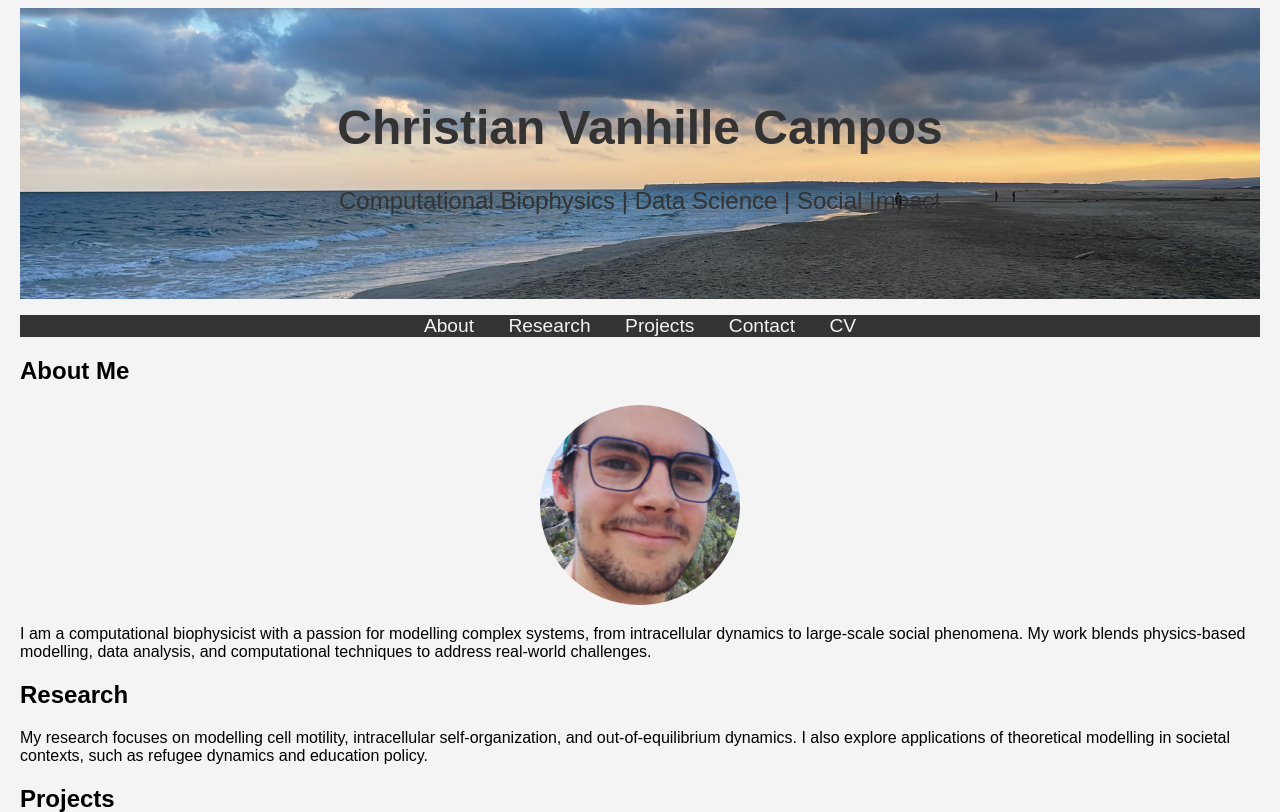
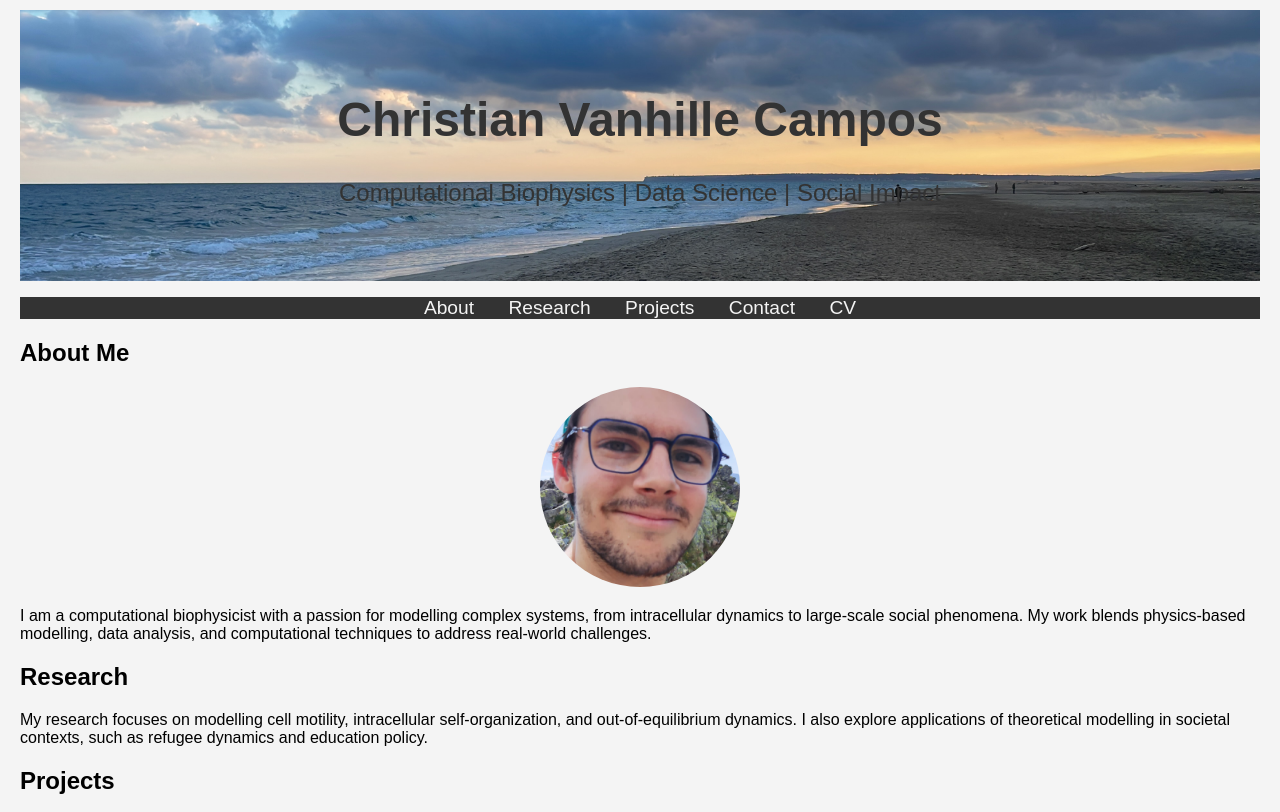
Before and after one commit to cvanhille/cvanhille.github.io, a plain HTML site: page index.html in a window 1280 px wide. Shown: the top 812 px of the page. Drawn offline with Linux system fonts and the light colour scheme.

```diff
--- a/styles.css
+++ b/styles.css
@@ -12,8 +12,9 @@ header {
     text-align: center;
     background: url('images/background.jpg') no-repeat center center/cover;
     color: #333;
-    padding: 60px 20px;
+    padding: 50px 20px;
     font-size: 1.5em;
+    margin-top: 10px;
 }
 nav ul {
     list-style: none;
```
